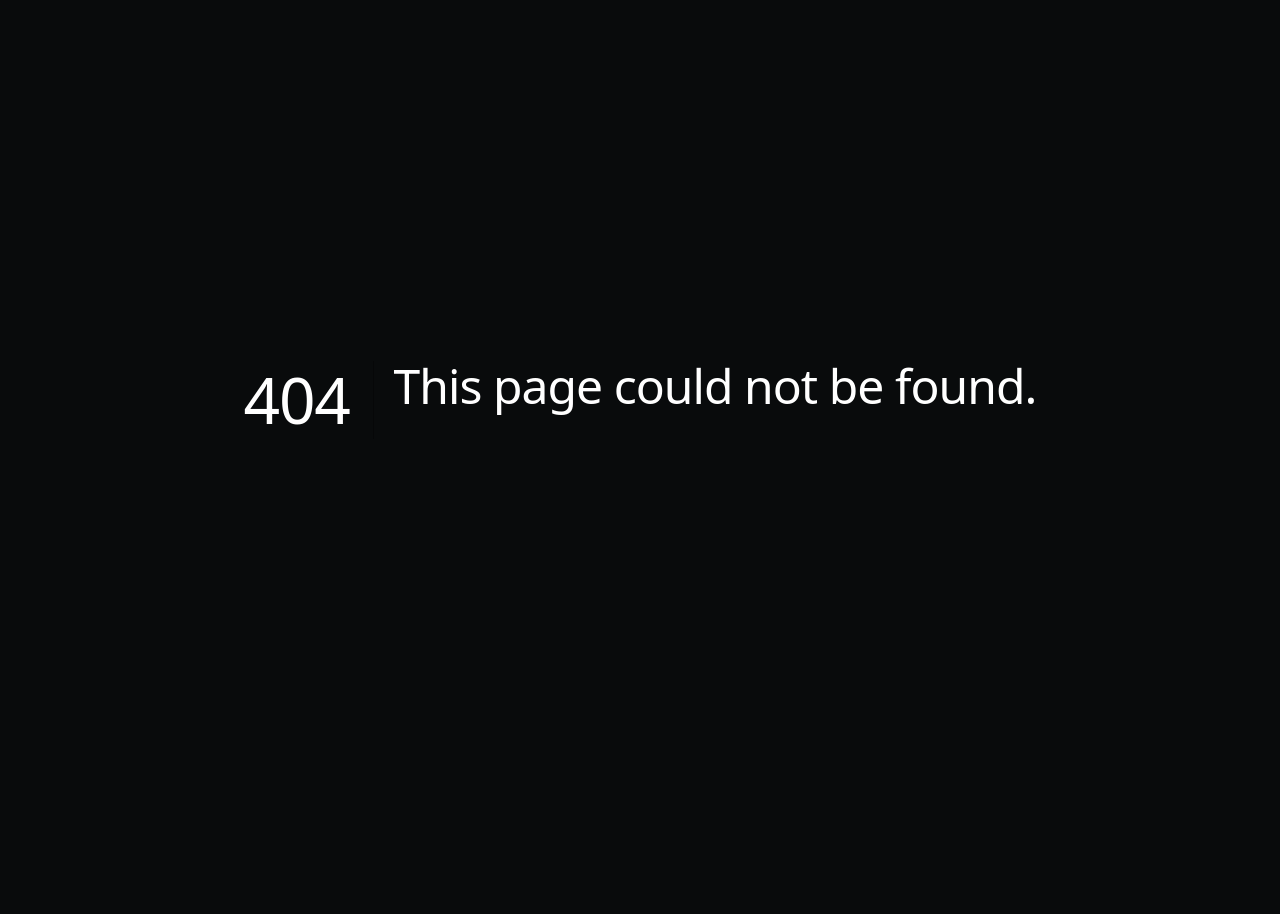
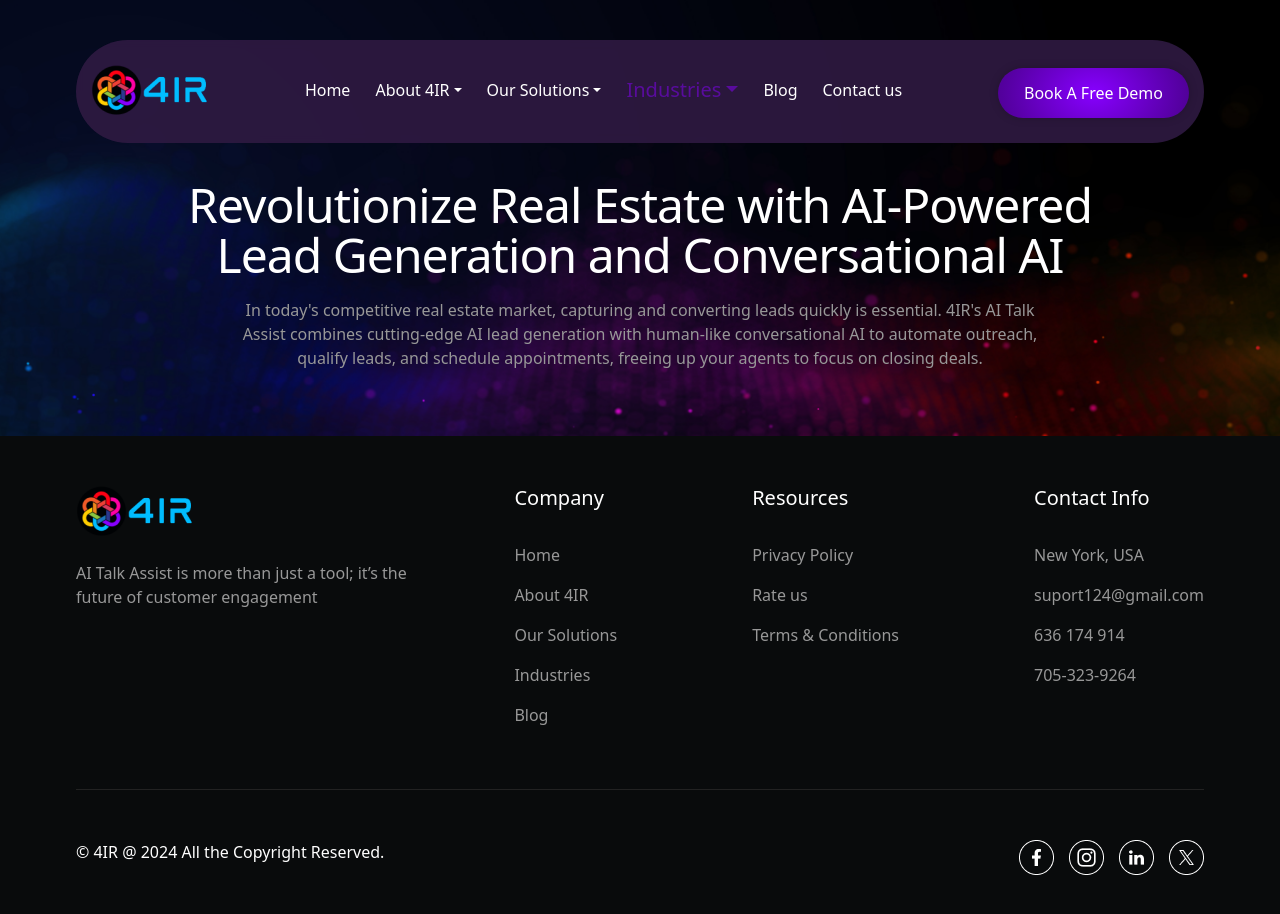
Before and after one commit to ShahbazNadeem/4ir-main, a Next.js app: page /industries in a window 1280 px wide. Before the commit this address had no page. Shown: the top 914 px of the page. Before the commit the page ends 800 px from the top, so only its background shows below. Built offline with nearby package versions, Linux system fonts and the light colour scheme.

Commit message:
working on industries page

```diff
--- a/public/jsonData/layoutData.jsx
+++ b/public/jsonData/layoutData.jsx
@@ -21,7 +21,7 @@
         list: [
             {
                 listItem: "AI Talk Assist",
-                listlink:"/oursolutions/aitalkassist",
+                listlink:"",
             },
             {
                 listItem: "AI Lead Generation",
@@ -29,19 +29,19 @@
             },
             {
                 listItem: "Strategic Counseling",
-                listlink:"/oursolutions/strategicconseling",
+                listlink:"",
             },
             {
                 listItem: "Advanced Training Programs",
-                listlink:"/oursolutions/strategicconseling",
+                listlink:"",
             },
             {
                 listItem: "Advanced Training Programs",
-                listlink:"/oursolutions/strategicconseling",
+                listlink:"",
             },
             {
                 listItem: "AI Appointment Marketing",
-                listlink:"/oursolutions/strategicconseling",
+                listlink:"",
             },
         ],
         link: "/oursolutions"
@@ -72,7 +72,7 @@
                 listlink:"",
             },
         ],
-        link: ""
+        link: "/industries"
     },
     {
         id: 5,
--- /dev/null
+++ b/src/pages/industries/index.jsx
@@ -0,0 +1,30 @@
+import React from 'react'
+import "./industries.css"
+import Layout from '@/components/layout/Layout'
+import Head from 'next/head'
+import { ActionCard } from '@/components/ActionCard'
+
+const index = () => {
+    return (
+        <Layout>
+            <Head>
+                <title>Industries</title>
+            </Head>
+
+            <section>
+                <div className='wrapper-I1'>
+                    <ActionCard>
+                        <ActionCard.Header title="Revolutionize Real Estate with AI-Powered Lead Generation and Conversational AI" />
+                        <ActionCard.Body description="In today's competitive real estate market, capturing and converting leads quickly is essential. 4IR's AI Talk Assist combines cutting-edge AI lead generation with human-like conversational AI to automate outreach, qualify leads, and schedule appointments, freeing up your agents to focus on closing deals." />
+                    </ActionCard>
+                </div>
+            </section>
+
+            <sectio>
+                <div></div>
+            </sectio>
+        </Layout>
+    )
+}
+
+export default index
--- /dev/null
+++ b/src/pages/industries/industries.css
@@ -0,0 +1,32 @@
+/* /////////////////wrapper-I1///////////////// */
+.wrapper-I1 .action-card {
+    padding-top: 180px !important;
+    border-radius: 0px !important;
+    max-width: 1916px;
+    margin: 0 auto;
+    background-image: url("../../../public/images/3d-modern-background.png") !important;
+}
+.action-card-item {
+    width: 1000px !important;
+}
+.action-card-item p{
+    width: 80%;
+}
+@media (max-width:992px) {
+    .action-card-item {
+        width: 800px !important;
+    }
+}
+@media (max-width:768px) {
+    .action-card-item {
+        width: 100% !important;
+    }
+}
+@media (max-width:576px) {
+    .wrapper-I1 .action-card {
+        padding-top: 140px !important;
+    }
+    .action-card-item p{
+        width: 90%;
+    }
+}
```
